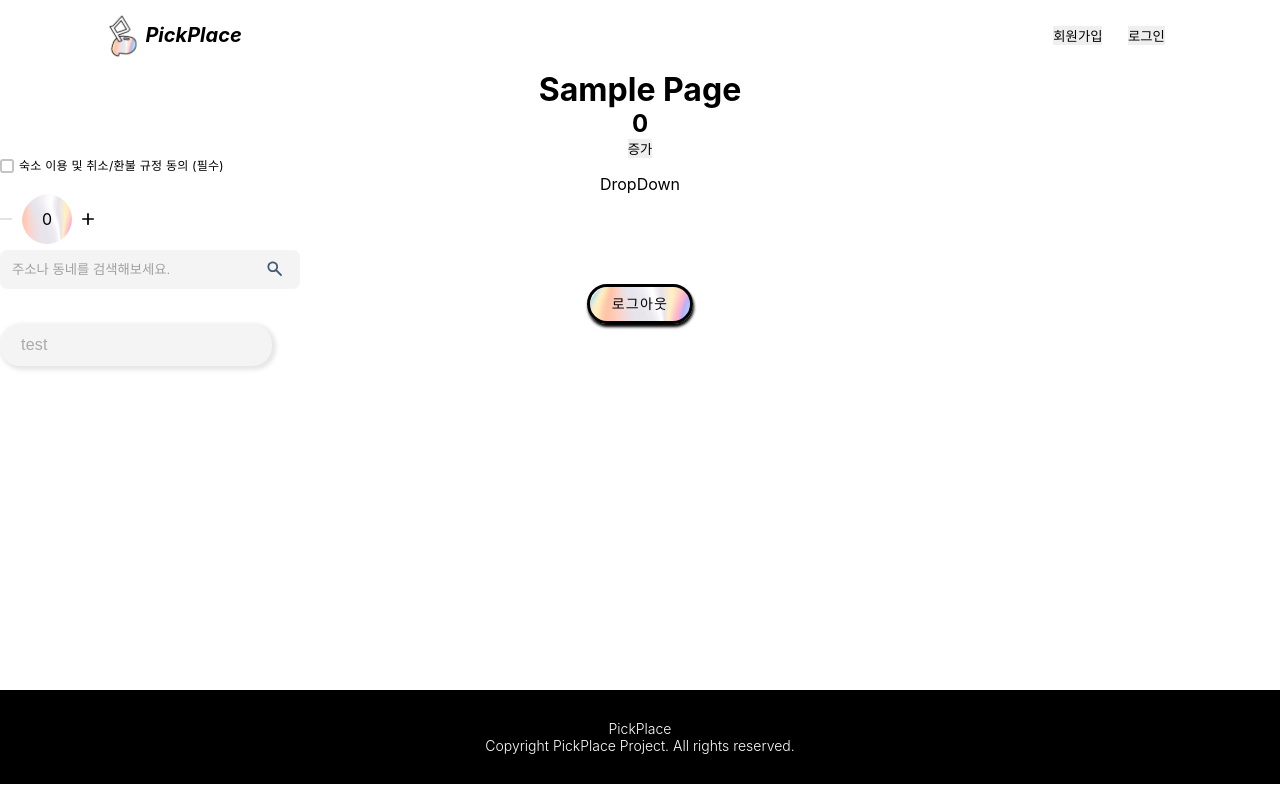
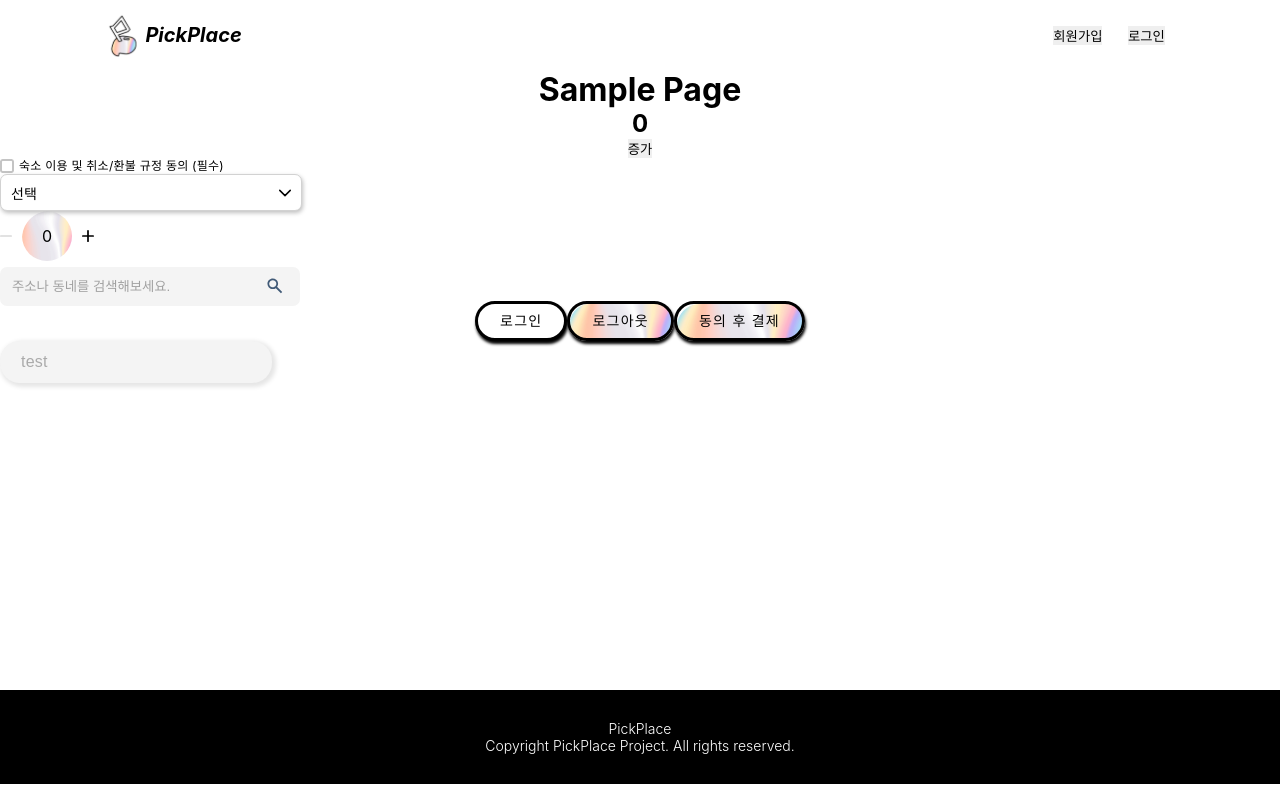
Before and after one commit to KangHayeonn/pickplace-client, a React (Create React App) app in the folder front/: page /sample in a window 1280 px wide. Built offline with nearby package versions, Linux system fonts and the light colour scheme.

Commit message:
[ADD] : 공통 컴포넌트 제작 - DropDown

```diff
--- a/front/src/components/common/DropDown.tsx
+++ b/front/src/components/common/DropDown.tsx
@@ -1,7 +1,70 @@
-import React from 'react';
+import React, { useState, useEffect, useRef } from 'react';
+import '../../styles/components/common/dropDown.scss';
+import arrowDownIcon from '../../assets/images/arrowDown.svg';
+import arrowUpIcon from '../../assets/images/arrowUp.svg';
 
-const DropDown = () => {
-  return <div>DropDown</div>;
+export interface DropDownProps {
+  defaultText?: string | undefined;
+}
+
+const DropDown = ({ defaultText }: DropDownProps) => {
+  const menuInput = useRef<HTMLInputElement>(null);
+  const menuWrap = useRef<HTMLInputElement>(null);
+  const [isOpen, setIsOpen] = useState<boolean>(false);
+  const [title, setTitle] = useState<string>(defaultText || '선택');
+
+  const dropDownList = [
+    '운동',
+    '스터디',
+    '맛집',
+    '취미',
+    '여행',
+    '봉사',
+    '친목',
+  ];
+
+  const clickWrap = (e: MouseEvent) => {
+    if (
+      document.activeElement !== menuInput.current &&
+      !menuWrap.current?.contains(e.target as Node)
+    ) {
+      setIsOpen(false);
+    }
+  };
+
+  useEffect(() => {
+    document.addEventListener('click', clickWrap);
+  }, []);
+
+  return (
+    <div className="dropdown" ref={menuWrap}>
+      <button className="dropdown__btn">
+        {title}
+        <img
+          src={`${!isOpen ? arrowDownIcon : arrowUpIcon}`}
+          width={12}
+          height={12}
+          alt="DropDown Button"
+          onClick={() => setIsOpen((open) => !open)}
+        />
+      </button>
+      {isOpen ? (
+        <ul className="dropdown__list">
+          {dropDownList.map((item, index) => {
+            return (
+              <li
+                key={index}
+                className="dropdown__item"
+                onClick={() => setTitle(item)}
+              >
+                {item}
+              </li>
+            );
+          })}
+        </ul>
+      ) : null}
+    </div>
+  );
 };
 
 export default DropDown;
--- a/front/src/pages/SamplePage.tsx
+++ b/front/src/pages/SamplePage.tsx
@@ -54,15 +54,23 @@ const SamplePage: React.FC = () => {
       <h2>{count}</h2>
       <button onClick={onIncrease}>증가</button>
       <CheckBox text="숙소 이용 및 취소/환불 규정 동의 (필수)" />
-      <DropDown />
+      <div style={{ width: '300px' }}>
+        <DropDown />
+      </div>
       <NumberForm min={0} max={10} />
       <div style={{ width: '300px' }}>
         <SearchForm search={search} onChangeSearch={onChangeSearch} />
       </div>
+      <TextButton text="로그인" onClick={onClickEvent} />
       <TextButton
         text="로그아웃"
         onClick={onClickEvent}
         classType="secondary short"
+      />
+      <TextButton
+        text="동의 후 결제"
+        onClick={onClickEvent}
+        classType="secondary long"
       />
       <div style={{ width: '200px' }}>
         <TextField
--- /dev/null
+++ b/front/src/styles/components/common/dropDown.scss
@@ -0,0 +1,86 @@
+@import "../../base/variable.scss";
+
+.dropdown {
+    @include text-body1();
+    display: flex;
+    flex-direction: column;
+    position: relative;
+    width: 100%;
+    box-shadow: 1px 2px 4px rgba(0, 0, 0, 0.25);
+    background-color: $color-surface-white;
+    border: 1px solid $color-surface-gray;
+    border-radius: 7px;
+    cursor: pointer;
+
+    &.opened {
+        border-radius: 5px 5px 0 0;
+    }
+
+    &__btn {
+        display: flex;
+        flex-direction: row;
+        justify-content: space-between;
+        align-items: center;
+        position: relative;
+        padding: 3px 3px 3px 10px;
+        background: transparent;
+        height: 2.2rem;
+        border: none;
+        font-size: 14px;
+        font-weight: 400;
+        color: $color-text-black;
+
+        img {
+            position: absolute;
+            right: 10px;
+            top: 12px;
+        }
+    }
+
+    &__list {
+        display: flex;
+        flex-direction: column;
+        position: absolute;
+        background: $color-surface-white;
+        width: 100%;
+        z-index: 999;
+        top: 2.4rem;
+        left: -1px;
+        padding: 7px 0;
+        border-radius: 10px;
+        border: 1px solid $color-surface-gray;
+        box-shadow: 1px 2px 4px rgba(0, 0, 0, 0.25);
+        height: 10.5rem;
+        overflow-y: auto;
+
+        &::-webkit-scrollbar {
+            width: 7px;
+            border-radius: 10px;
+        }
+
+        &::-webkit-scrollbar-thumb {
+            background-color: rgba(0, 0, 0, 0.2);
+            border-radius: 10px;
+        }
+
+        &::-webkit-scrollbar-track {
+            margin: 8px;
+        }
+    }
+
+    &__item {
+        display: flex;
+        font-size: 14px;
+        color: $color-text-black;
+        padding: 5px 10px;
+
+        &:hover {
+            background-color: $color-surface-variant;
+        }
+
+        &:last-child {
+            border-bottom-left-radius: 5px;
+            border-bottom-right-radius: 5px;
+        }
+    }
+}
--- a/front/src/styles/components/common/searchFormPreview.scss
+++ b/front/src/styles/components/common/searchFormPreview.scss
@@ -14,7 +14,7 @@
     }
 
     &::-webkit-scrollbar-thumb {
-      background-color: rgba(0, 0, 0, 0.4);
+      background-color: rgba(0, 0, 0, 0.2);
       border-radius: 10px;
     }
 
```
Also changed, not shown: front/src/assets/images/arrowDown.svg (added), front/src/assets/images/arrowUp.svg (added).
